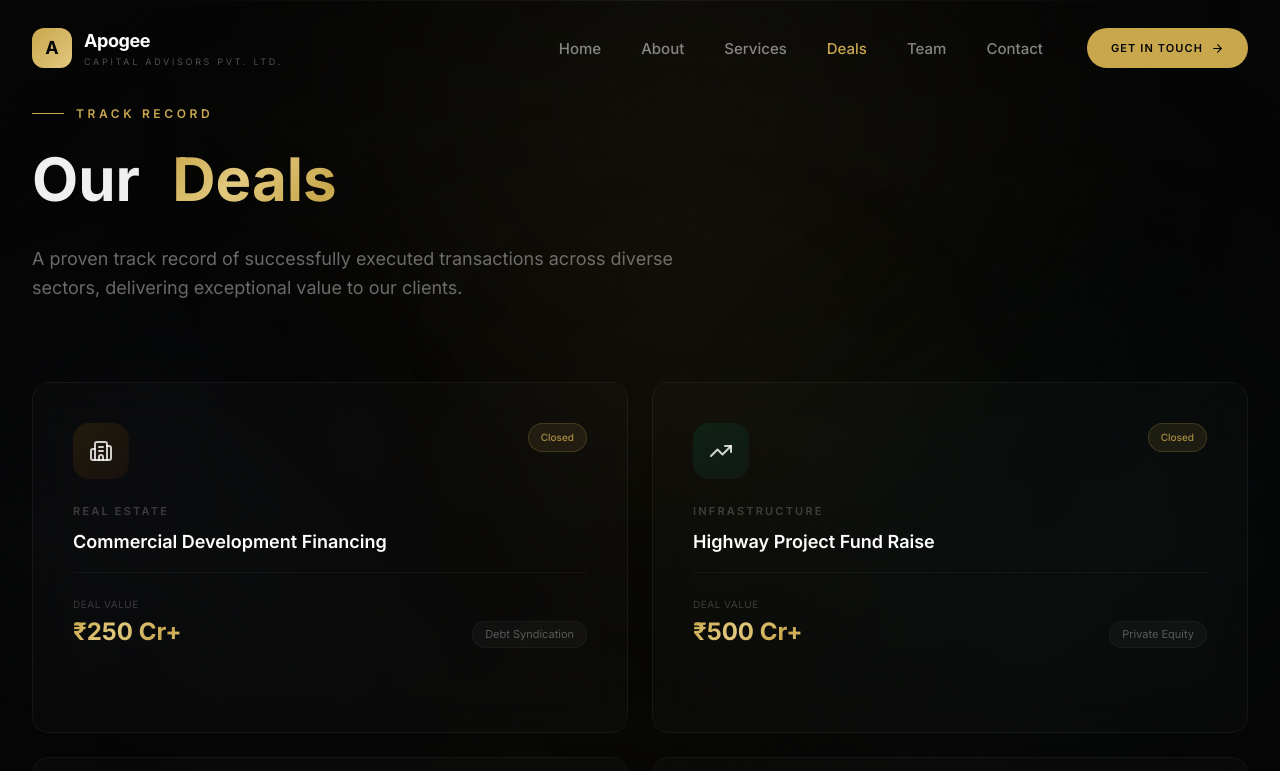
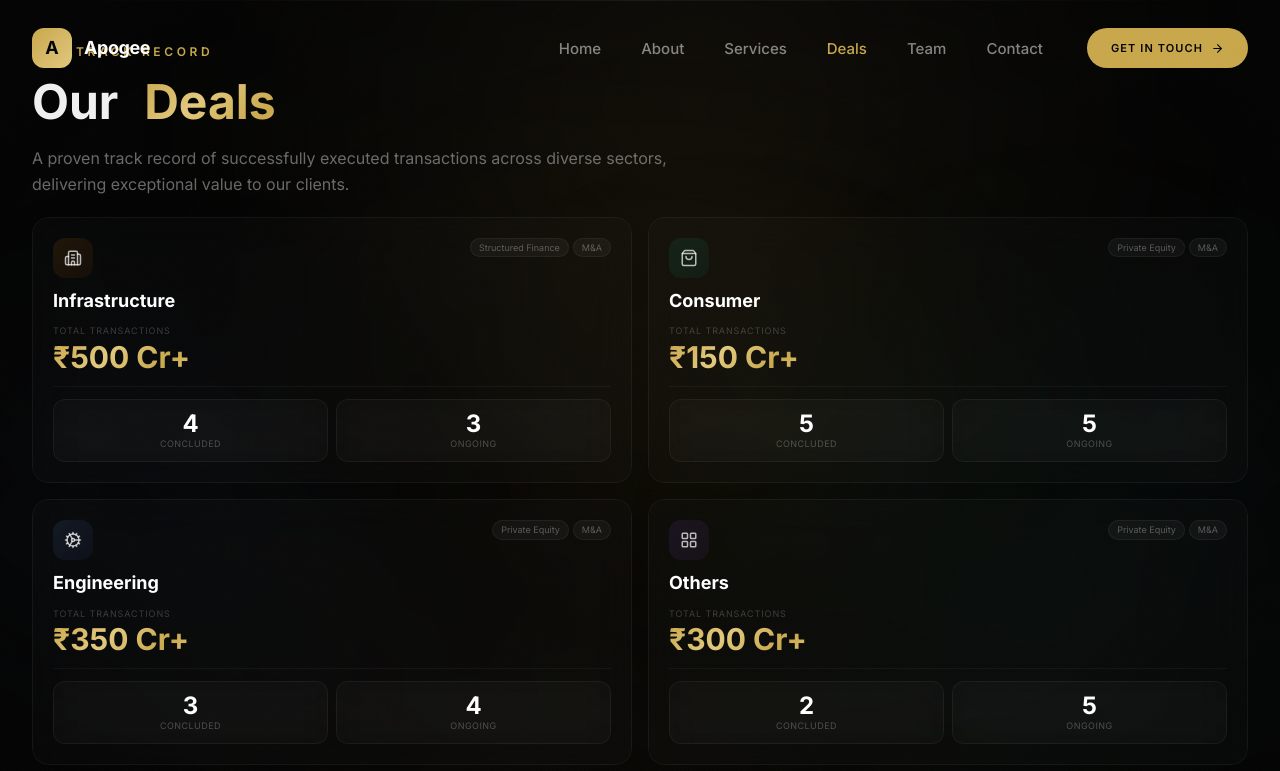
Before and after one commit to PareekPranjal/apogee-capital, a React (Vite) app: page /deals in a window 1280 px wide. Shown: the top 771 px of the page. Built offline with nearby package versions, Linux system fonts and the light colour scheme.

Commit message:
client changes

```diff
--- a/src/components/Deals.jsx
+++ b/src/components/Deals.jsx
@@ -1,50 +1,52 @@
 import { motion } from "framer-motion";
 import { useRef, useState } from "react";
-import {
-  Building2,
-  TrendingUp,
-  Landmark,
-  Factory,
-  ArrowUpRight,
-} from "lucide-react";
+import { Building2, ShoppingBag, Cog, LayoutGrid } from "lucide-react";
 import { Reveal, TextReveal, StaggerContainer, StaggerItem } from "./SmoothScroll";
 
 const deals = [
   {
     icon: Building2,
-    sector: "Real Estate",
-    title: "Commercial Development Financing",
-    value: "₹250 Cr+",
-    type: "Debt Syndication",
-    status: "Closed",
+    sector: "Infrastructure",
+    value: "₹500 Cr+",
+    concluded: 4,
+    ongoing: 3,
+    types: ["Structured Finance", "M&A"],
     accent: "from-amber-500/10 to-orange-500/5",
+    iconBg: "group-hover:shadow-amber-500/20",
+    bar: "bg-amber-500/40",
   },
   {
-    icon: TrendingUp,
-    sector: "Infrastructure",
-    title: "Highway Project Fund Raise",
-    value: "₹500 Cr+",
-    type: "Private Equity",
-    status: "Closed",
+    icon: ShoppingBag,
+    sector: "Consumer",
+    value: "₹150 Cr+",
+    concluded: 5,
+    ongoing: 5,
+    types: ["Private Equity", "M&A"],
     accent: "from-emerald-500/10 to-teal/5",
+    iconBg: "group-hover:shadow-emerald-500/20",
+    bar: "bg-emerald-500/40",
   },
   {
-    icon: Factory,
-    sector: "Manufacturing",
-    title: "Industrial Expansion Capital",
-    value: "₹150 Cr+",
-    type: "Structured Finance",
-    status: "Closed",
+    icon: Cog,
+    sector: "Engineering",
+    value: "₹350 Cr+",
+    concluded: 3,
+    ongoing: 4,
+    types: ["Private Equity", "M&A"],
     accent: "from-blue/10 to-indigo-500/5",
+    iconBg: "group-hover:shadow-blue/20",
+    bar: "bg-blue/40",
   },
   {
-    icon: Landmark,
-    sector: "Financial Services",
-    title: "NBFC Acquisition Advisory",
+    icon: LayoutGrid,
+    sector: "Others",
     value: "₹300 Cr+",
-    type: "M&A Advisory",
-    status: "Closed",
+    concluded: 2,
+    ongoing: 5,
+    types: ["Private Equity", "M&A"],
     accent: "from-violet-500/10 to-purple-500/5",
+    iconBg: "group-hover:shadow-violet-500/20",
+    bar: "bg-violet-500/40",
   },
 ];
 
@@ -56,10 +58,7 @@ function DealCard({ deal }) {
   const handleMouseMove = (e) => {
     if (!cardRef.current) return;
     const rect = cardRef.current.getBoundingClientRect();
-    setMousePos({
-      x: e.clientX - rect.left,
-      y: e.clientY - rect.top,
-    });
+    setMousePos({ x: e.clientX - rect.left, y: e.clientY - rect.top });
   };
 
   return (
@@ -68,56 +67,58 @@ function DealCard({ deal }) {
       onMouseEnter={() => setIsHovered(true)}
       onMouseLeave={() => setIsHovered(false)}
       onMouseMove={handleMouseMove}
-      className="group relative rounded-2xl overflow-hidden transition-all duration-700"
+      className="group relative rounded-2xl overflow-hidden transition-all duration-700 h-full"
       data-cursor
     >
       {isHovered && (
         <motion.div
-          className="absolute w-64 h-64 rounded-full bg-accent/[0.06] blur-[80px] pointer-events-none"
-          animate={{ x: mousePos.x - 128, y: mousePos.y - 128 }}
+          className="absolute w-56 h-56 rounded-full bg-accent/[0.05] blur-[70px] pointer-events-none"
+          animate={{ x: mousePos.x - 112, y: mousePos.y - 112 }}
           transition={{ type: "spring", stiffness: 200, damping: 30 }}
         />
       )}
 
-      <div className="relative glass glass-hover rounded-2xl p-8 lg:p-10 h-full transition-all duration-700 hover:-translate-y-1">
-        <div className="flex items-start justify-between mb-6">
-          <div
-            className={`w-14 h-14 rounded-2xl bg-gradient-to-br ${deal.accent} flex items-center justify-center group-hover:scale-110 transition-all duration-500`}
-          >
-            <deal.icon size={24} className="text-white/80" />
+      <div className="relative glass glass-hover rounded-2xl p-3.5 sm:p-4 lg:p-5 h-full flex flex-col transition-all duration-700 hover:-translate-y-1">
+        {/* Icon + type badges */}
+        <div className="flex items-start justify-between mb-2.5 sm:mb-3">
+          <div className={`w-8 h-8 sm:w-9 sm:h-9 lg:w-10 lg:h-10 rounded-lg lg:rounded-xl bg-gradient-to-br ${deal.accent} flex items-center justify-center group-hover:scale-110 transition-all duration-500 ${deal.iconBg} group-hover:shadow-lg`}>
+            <deal.icon size={15} className="text-white/70 lg:hidden" />
+            <deal.icon size={18} className="text-white/70 hidden lg:block" />
           </div>
-          <span className="text-[10px] px-3 py-1.5 rounded-full bg-accent/10 text-accent/80 border border-accent/20 font-medium">
-            {deal.status}
-          </span>
+          <div className="flex gap-1 flex-wrap justify-end">
+            {deal.types.map((t) => (
+              <span key={t} className="text-[9px] px-2 py-0.5 rounded-full bg-white/[0.04] text-white/30 border border-white/[0.05] group-hover:border-white/10 group-hover:text-white/50 transition-all duration-500">
+                {t}
+              </span>
+            ))}
+          </div>
         </div>
 
-        <span className="text-[11px] font-semibold tracking-[0.2em] uppercase text-white/20 mb-2 block">
+        {/* Sector name */}
+        <h3 className="text-sm sm:text-base lg:text-lg font-bold text-white group-hover:text-accent transition-colors duration-500 leading-tight mb-2.5 sm:mb-3">
           {deal.sector}
-        </span>
-
-        <h3 className="text-lg font-semibold text-white mb-4 group-hover:text-accent transition-colors duration-500">
-          {deal.title}
         </h3>
 
-        <div className="flex items-end justify-between mt-auto pt-6 border-t border-white/[0.04]">
-          <div>
-            <span className="text-[10px] uppercase tracking-wider text-white/20 block mb-1">
-              Deal Value
-            </span>
-            <span className="text-2xl font-bold gradient-text">{deal.value}</span>
-          </div>
-          <span className="text-[11px] text-white/30 px-3 py-1 rounded-full bg-white/[0.03] border border-white/[0.04]">
-            {deal.type}
-          </span>
+        {/* Total value */}
+        <div className="mb-2.5 sm:mb-3">
+          <span className="text-[9px] uppercase tracking-widest text-white/20 block mb-1">Total Transactions</span>
+          <span className="text-xl sm:text-2xl lg:text-3xl font-bold gradient-text leading-none">{deal.value}</span>
         </div>
 
-        <motion.div
-          className="flex items-center gap-2 text-sm font-medium text-accent/70 mt-6"
-          animate={isHovered ? { x: 5, opacity: 1 } : { x: 0, opacity: 0 }}
-          transition={{ duration: 0.3 }}
-        >
-          View Details <ArrowUpRight size={14} />
-        </motion.div>
+        {/* Divider */}
+        <div className="w-full h-px bg-white/[0.04] mb-2.5 sm:mb-3" />
+
+        {/* Stats */}
+        <div className="grid grid-cols-2 gap-2 mt-auto">
+          <div className="glass rounded-lg lg:rounded-xl p-2 sm:p-2.5 lg:p-3 text-center">
+            <span className="text-lg sm:text-xl lg:text-2xl font-bold text-white block leading-none mb-0.5">{deal.concluded}</span>
+            <span className="text-[9px] uppercase tracking-wider text-white/25 leading-tight block">Concluded</span>
+          </div>
+          <div className="glass rounded-lg lg:rounded-xl p-2 sm:p-2.5 lg:p-3 text-center">
+            <span className="text-lg sm:text-xl lg:text-2xl font-bold text-white block leading-none mb-0.5">{deal.ongoing}</span>
+            <span className="text-[9px] uppercase tracking-wider text-white/25 leading-tight block">Ongoing</span>
+          </div>
+        </div>
       </div>
     </motion.div>
   );
@@ -125,13 +126,13 @@ function DealCard({ deal }) {
 
 export default function Deals() {
   return (
-    <section id="deals" className="relative py-16 lg:py-24 overflow-hidden">
+    <section id="deals" className="relative py-4 lg:py-6 overflow-hidden min-h-screen flex flex-col justify-center">
       <div className="absolute top-0 left-0 w-full h-px bg-gradient-to-r from-transparent via-white/[0.06] to-transparent" />
       <div className="absolute inset-0 bg-[radial-gradient(ellipse_at_bottom,_rgba(201,168,76,0.03),_transparent_70%)]" />
 
-      <div className="relative max-w-7xl mx-auto px-6 lg:px-8">
+      <div className="relative max-w-7xl mx-auto px-6 lg:px-8 w-full">
         {/* Header */}
-        <div className="max-w-3xl mb-20">
+        <div className="max-w-3xl mb-3 sm:mb-5">
           <Reveal>
             <span className="text-xs font-semibold tracking-[0.3em] uppercase text-accent inline-flex items-center gap-3">
               <span className="w-8 h-px bg-accent" />
@@ -139,8 +140,8 @@ export default function Deals() {
             </span>
           </Reveal>
 
-          <div className="mt-6">
-            <h2 className="text-4xl sm:text-5xl lg:text-6xl font-bold leading-[1.1]">
+          <div className="mt-4">
+            <h2 className="text-3xl sm:text-4xl lg:text-5xl font-bold leading-[1.1]">
               <TextReveal text="Our" delay={0.1} />
               {" "}
               <span className="gradient-text">
@@ -150,20 +151,20 @@ export default function Deals() {
           </div>
 
           <Reveal delay={0.3}>
-            <p className="mt-8 text-white/40 text-base lg:text-lg leading-relaxed max-w-2xl">
+            <p className="mt-4 text-white/40 text-sm lg:text-base leading-relaxed max-w-2xl">
               A proven track record of successfully executed transactions across
               diverse sectors, delivering exceptional value to our clients.
             </p>
           </Reveal>
         </div>
 
-        {/* Deal cards */}
+        {/* Cards */}
         <StaggerContainer
-          className="grid sm:grid-cols-2 lg:grid-cols-2 gap-6"
-          staggerDelay={0.12}
+          className="grid grid-cols-1 sm:grid-cols-2 gap-3 sm:gap-4"
+          staggerDelay={0.1}
         >
           {deals.map((deal) => (
-            <StaggerItem key={deal.title}>
+            <StaggerItem key={deal.sector} className="h-full">
               <DealCard deal={deal} />
             </StaggerItem>
           ))}
--- a/src/components/Navbar.jsx
+++ b/src/components/Navbar.jsx
@@ -84,9 +84,9 @@ export default function Navbar({ show = false }) {
                   <span className="text-lg font-bold tracking-tight text-white group-hover:text-accent transition-colors duration-500">
                     Apogee
                   </span>
-                  <span className="block text-[9px] tracking-[0.3em] uppercase text-white/30">
+                  {/* <span className="block text-[9px] tracking-[0.3em] uppercase text-white/30">
                     Capital Advisors Pvt. Ltd.
-                  </span>
+                  </span> */}
                 </div>
               </a>
             </Magnetic>
--- a/src/components/Team.jsx
+++ b/src/components/Team.jsx
@@ -39,7 +39,7 @@ const team = [
   },
   {
     name: "Kunal Sharma",
-    role: "Partner",
+    role: "Associate Director",
     qualification: "MBA Marketing",
     experience: "16",
     expertise:
```
